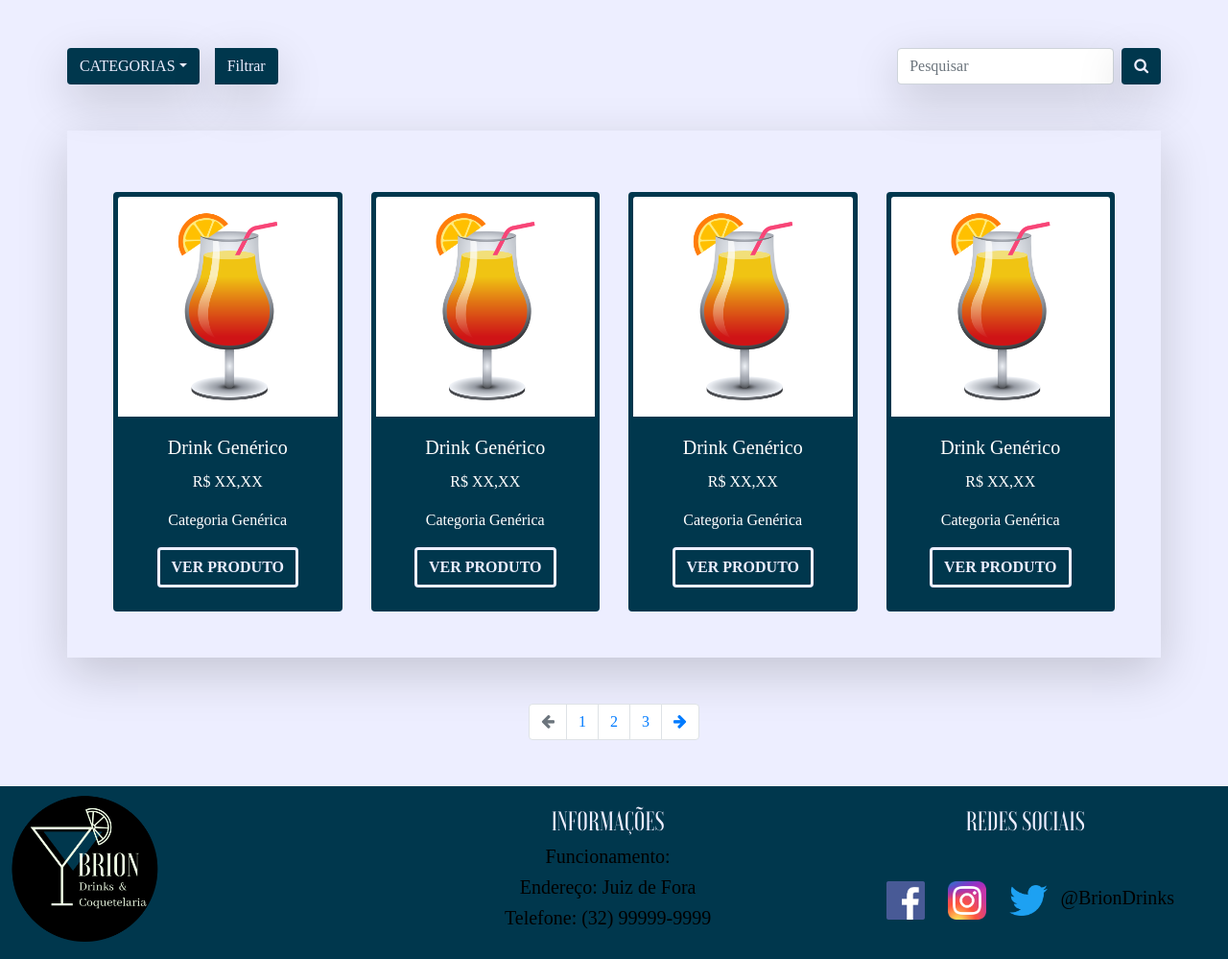
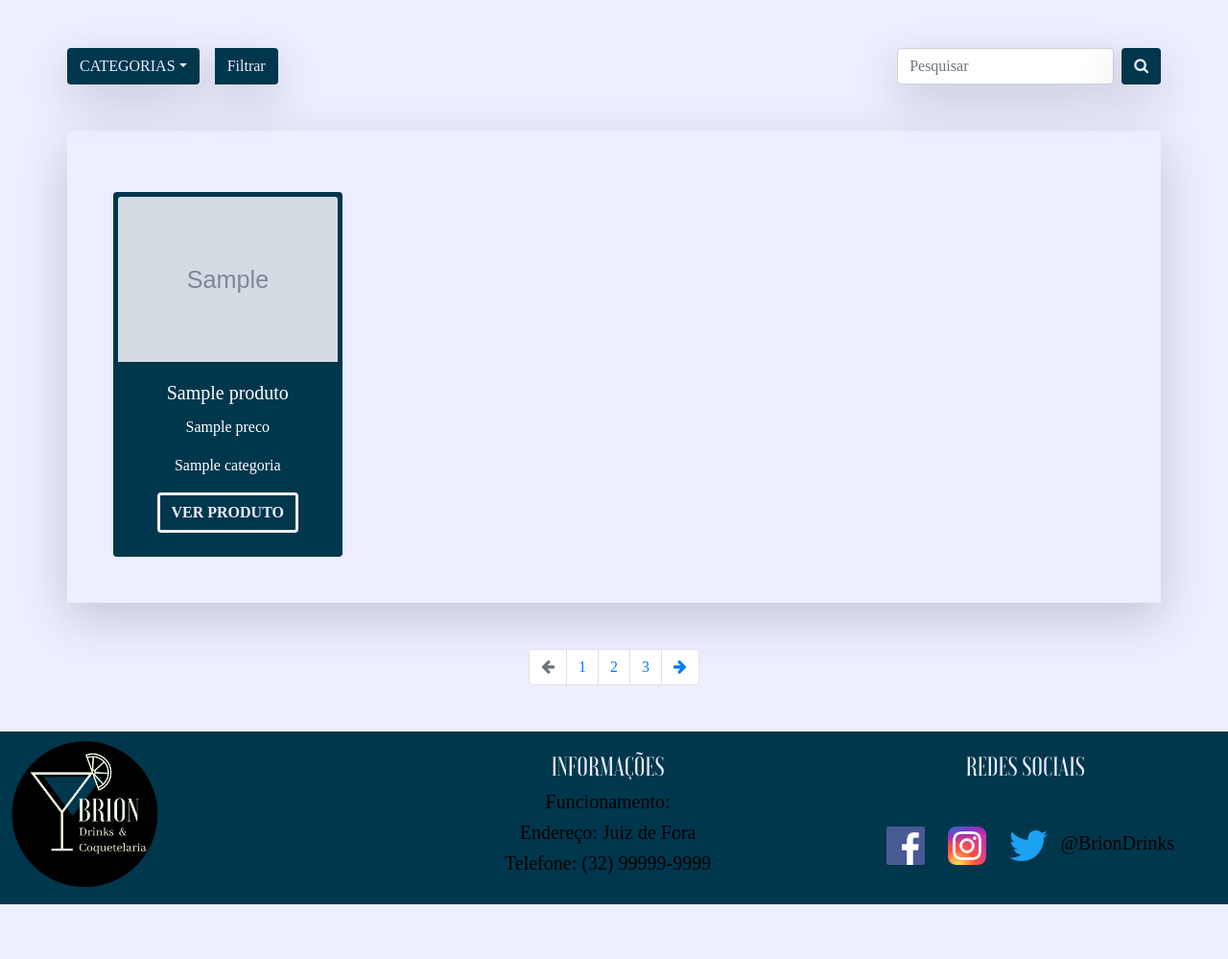
Before and after one commit to Pedro-Brion/Trainee2021.1, a PHP site: template briondrinks/app/views/site/produtos.view.php in a window 1280 px wide. Shown: the part 217-1216 px from the top of the page at 96% size. After the commit the page ends 1159 px from the top, so only its background shows below. Run offline with PHP 8.4, Linux system fonts and the light colour scheme; the template is opened without the code that fills it: most values are stand-ins (such as "Sample title", 1, 10 or a date in 2020); grey boxes marked "Sample" are stand-in pictures; some web fonts are replaced.

Commit message:
alteracoes maycon

```diff
--- a/briondrinks/app/controllers/Controller.php
+++ b/briondrinks/app/controllers/Controller.php
@@ -180,7 +180,8 @@ class ProdutosController
 
     public function view()
     {
-        return view('produtos');
+        $produtos = App::get('database')->selectAll('produtos');
+        return view('produtos',compact('produtos'));
     }
 
 }
--- a/briondrinks/app/views/admin/produtos.view.php
+++ b/briondrinks/app/views/admin/produtos.view.php
@@ -102,7 +102,11 @@
                         <div class="form-row">
                         <div class="form-group col-md-6">
                             <label for="campo4">Categoria:</label>
-                            <input type="text" name="categoria" class="form-control" id="campo4" placeholder="Categoria" value="<?=$produto->categoria ?>" required>
+                            <select name="categoria" class="custom-select" id="inputGroupSelect03" aria-label="Exemplo de select com botão addon">
+                                <?php foreach ($categorias as $categoria) : ?>
+                                <option><?= $categoria->categoria ?></option>
+                                <?php endforeach; ?>
+                            </select>
                         </div>
 
                     <div class="form-group col-md-6">
--- a/briondrinks/app/views/site/produtos.view.php
+++ b/briondrinks/app/views/site/produtos.view.php
@@ -46,54 +46,19 @@
 <!-- CONTEÚDO PRINCIPAL-->
     <div class="container shadow-lg mt-5 mb-5 p-5">
         <div class="row">
-
+            <?php foreach ($produtos as $produto) : ?>
             <div class="col-12 col-sm-6 col-md-4 col-lg-3">
                 <div class="card text-center shadow-p card-borda card-produto mt-3" >
-                    <img class="card-img-top" src="../../../public/img/drink5.png" alt="Imagem do drink">
+                    <img class="card-img-top" src="../../../public/img/<?= $produto->foto ?>" alt="Imagem do drink">
                     <div class="card-body">
-                        <h5 class="card-title">Drink Genérico</h5>
-                        <p class="card-text">R$ XX,XX</p>
-                        <p class="card-text">Categoria Genérica</p>
+                        <h5 class="card-title"><?= $produto->nome ?></h5>
+                        <p class="card-text"><?= $produto->preco ?></p>
+                        <p class="card-text"><?= $produto->categoria ?></p>
                         <a href="/produto" type="button" class="btn card-botao">VER PRODUTO</a>
                     </div>
                 </div>
             </div>
-
-            <div class="col-12 col-sm-6 col-md-4 col-lg-3">
-                <div class="card text-center shadow-p card-borda card-produto mt-3" >
-                    <img class="card-img-top" src="../../../public/img/drink5.png" alt="Imagem do drink">
-                    <div class="card-body">
-                        <h5 class="card-title">Drink Genérico</h5>
-                        <p class="card-text">R$ XX,XX</p>
-                        <p class="card-text">Categoria Genérica</p>
-                        <a href="/produto" type="button" class="btn card-botao">VER PRODUTO</a>
-                    </div>
-                </div>
-            </div>
-
-            <div class="col-12 col-sm-6 col-md-4 col-lg-3">
-                <div class="card text-center shadow-p card-borda card-produto mt-3" >
-                    <img class="card-img-top" src="../../../public/img/drink5.png" alt="Imagem do drink">
-                    <div class="card-body">
-                        <h5 class="card-title">Drink Genérico</h5>
-                        <p class="card-text">R$ XX,XX</p>
-                        <p class="card-text">Categoria Genérica</p>
-                        <a href="/produto" type="button" class="btn card-botao">VER PRODUTO</a>
-                    </div>
-                </div>
-            </div>
-
-            <div class="col-12 col-sm-6 col-md-4 col-lg-3">
-                <div class="card text-center shadow-p card-borda card-produto mt-3" >
-                    <img class="card-img-top" src="../../../public/img/drink5.png" alt="Imagem do drink">
-                    <div class="card-body">
-                        <h5 class="card-title">Drink Genérico</h5>
-                        <p class="card-text">R$ XX,XX</p>
-                        <p class="card-text">Categoria Genérica</p>
-                        <a href="/produto" type="button" class="btn card-botao">VER PRODUTO</a>
-                    </div>
-                </div>
-            </div>
+            <?php endforeach; ?>
 
 
 
```
